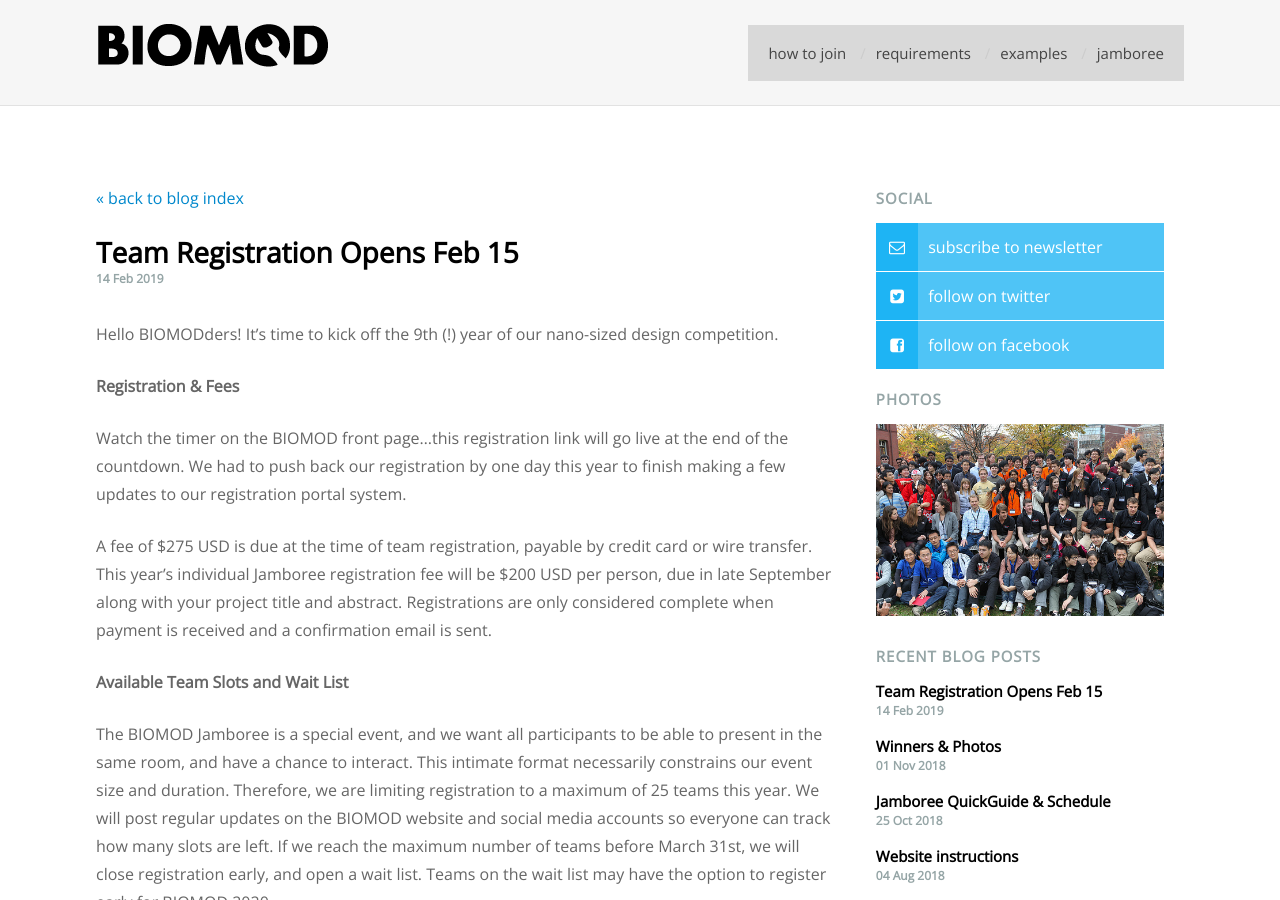
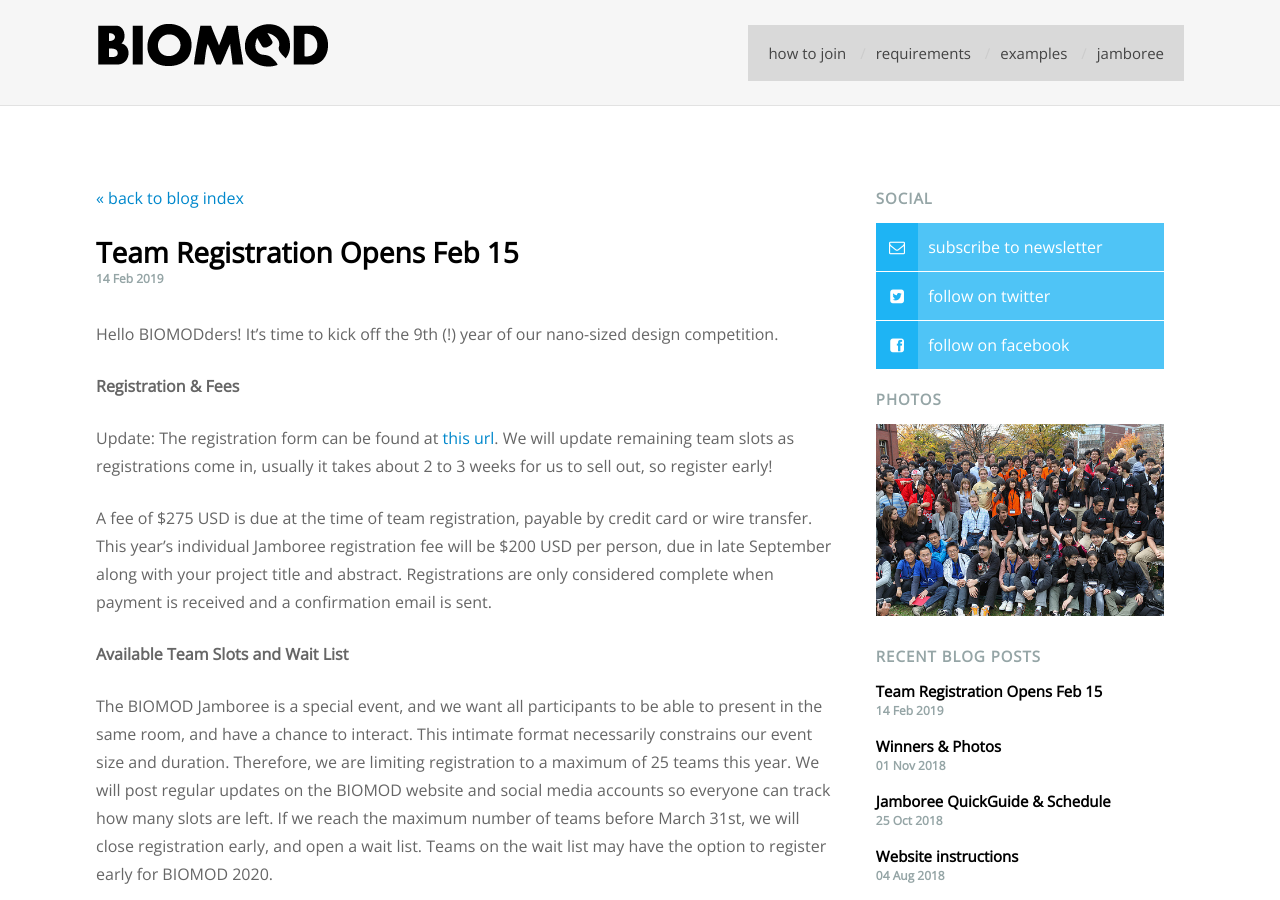
Before and after one commit to sdouglas/biomod, a Jekyll site: the page built from _posts/2019-02-14-team-registration-opens-feb-15.md, in a window 1280 px wide and 900 px high. Built offline with Jekyll 4.4.1, drawn with Linux system fonts in a browser that asks for light colours; nearby versions of some CDN libraries.

Commit message:
Update registration blog post

```diff
--- a/_posts/2019-02-14-team-registration-opens-feb-15.md
+++ b/_posts/2019-02-14-team-registration-opens-feb-15.md
@@ -10,7 +10,7 @@ Hello BIOMODders! It's time to kick off the 9th (!) year of our nano-sized desig
 
 **Registration & Fees**
 
-Watch the timer on the BIOMOD front page...this registration link will go live at the end of the countdown. We had to push back our registration by one day this year to finish making a few updates to our registration portal system.
+Update: The registration form can be found at [this url](https://biomod.wufoo.com/forms/2019-team-registration-form/). We will update remaining team slots as registrations come in, usually it takes about 2 to 3 weeks for us to sell out, so register early!
 
 A fee of $275 USD is due at the time of team registration, payable by credit card or wire transfer. This year's individual Jamboree registration fee will be $200 USD per person, due in late September along with your project title and abstract. Registrations are only considered complete when payment is received and a confirmation email is sent.
 
```
